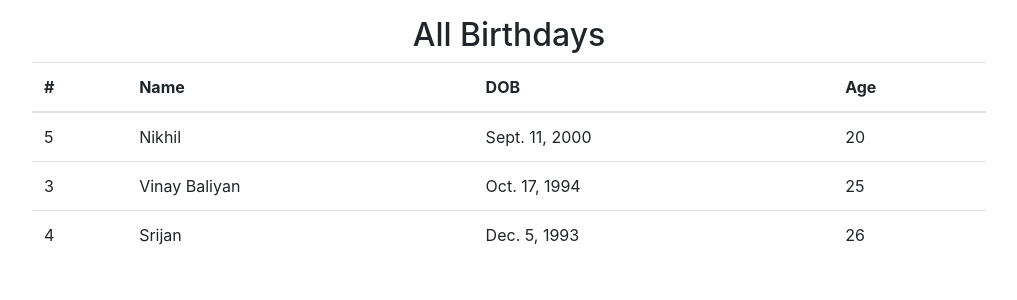
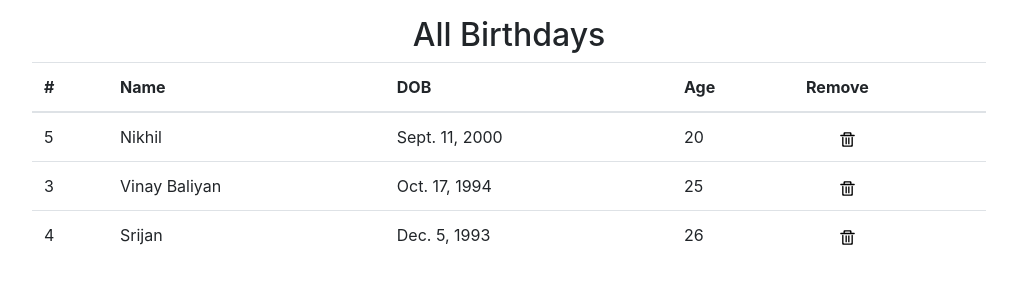
Before and after one commit to baliyanvinay/Birthdays, a Django app: page /list_birthdays/list_all/ in a window 1280 px wide. Shown: the part 60-360 px from the top of the page, without its empty margins (131-1148 px from the left). Run offline with Django 3.2, Linux system fonts and the light colour scheme; data comes from the database, SQL or seed files in the repository; some libraries are stand-ins or nearby versions.

Commit message:
Added delete icon for delete functionality

```diff
--- a/List_Birthdays/templates/list_birthdays/list_all.html
+++ b/List_Birthdays/templates/list_birthdays/list_all.html
@@ -1,5 +1,6 @@
 {% extends 'list_birthdays/layout.html' %}
 {% block body %}
+{% load static %}
 
 <!--Displaying List of all birthdays Birthdays-->
 <div class="mx-auto mt-3" style="width: 75%;">
@@ -11,6 +12,7 @@
                 <th scope="col">Name</th>
                 <th scope="col">DOB</th>
                 <th scope="col">Age</th>
+                <th scope="col">Remove</th>
             </tr>
         </thead>
         <tbody>
@@ -20,6 +22,8 @@
                 <td>{{ birthday.name }}</td>
                 <td>{{ birthday.dob }}</td>
                 <td>{{ birthday.age }}</td>
+                <td><img src="{% static 'list_birthdays/images/icon.svg' %}" alt="My image" height="15px"
+                        style="margin-left: 20%;"></td>
             </tr>
             {% endfor %}
         </tbody>
```
Also changed, not shown: List_Birthdays/static/list_birthdays/images/del-icon.png (added), List_Birthdays/static/list_birthdays/images/icon.svg (added).
